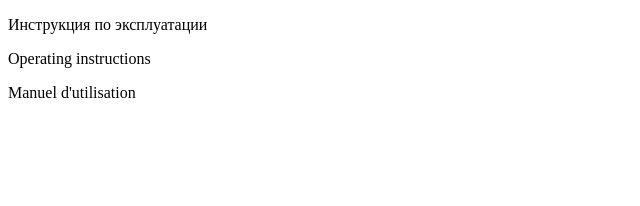
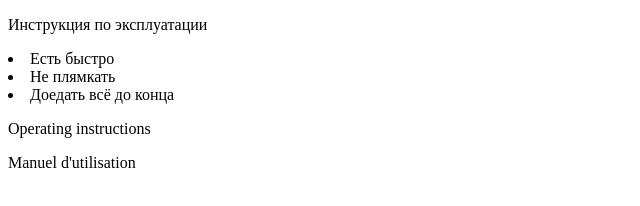
Before and after one commit to palkaz/githab-tutorial, a plain HTML site: page index.html in a window 1280 px wide. Shown: the whole page, without its empty margins (0-640 px from the left). Drawn offline with Linux system fonts and the light colour scheme.

Commit message:
Дополнил инструкцию

```diff
--- a/index.html
+++ b/index.html
@@ -3,10 +3,13 @@
   <head>
     <meta charset="utf-8" />
     <meta name="description" content="Инструкция по эксплуатации пирожков" />
-    <title>Пирожки это внусно!</title>
+    <title>Пирожки это внусно! Особенно от тёщи</title>
   </head>
   <body>
     <p>Инструкция по эксплуатации</p>
+    <li>Есть быстро</li>
+    <li>Не плямкать</li>
+    <li>Доедать всё до конца</li>
     <p lang="en">Operating instructions</p>
     <p lang="fr">Manuel d'utilisation</p>
   </body>
```
